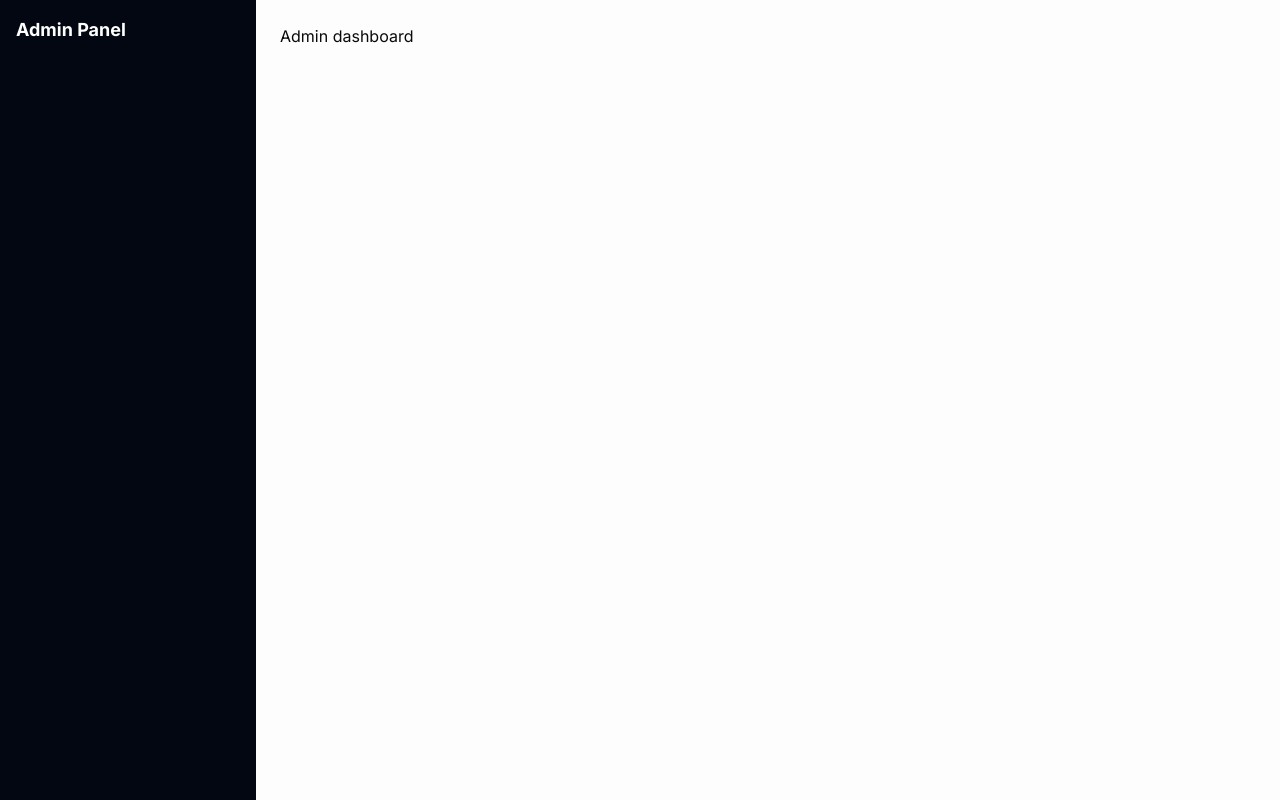
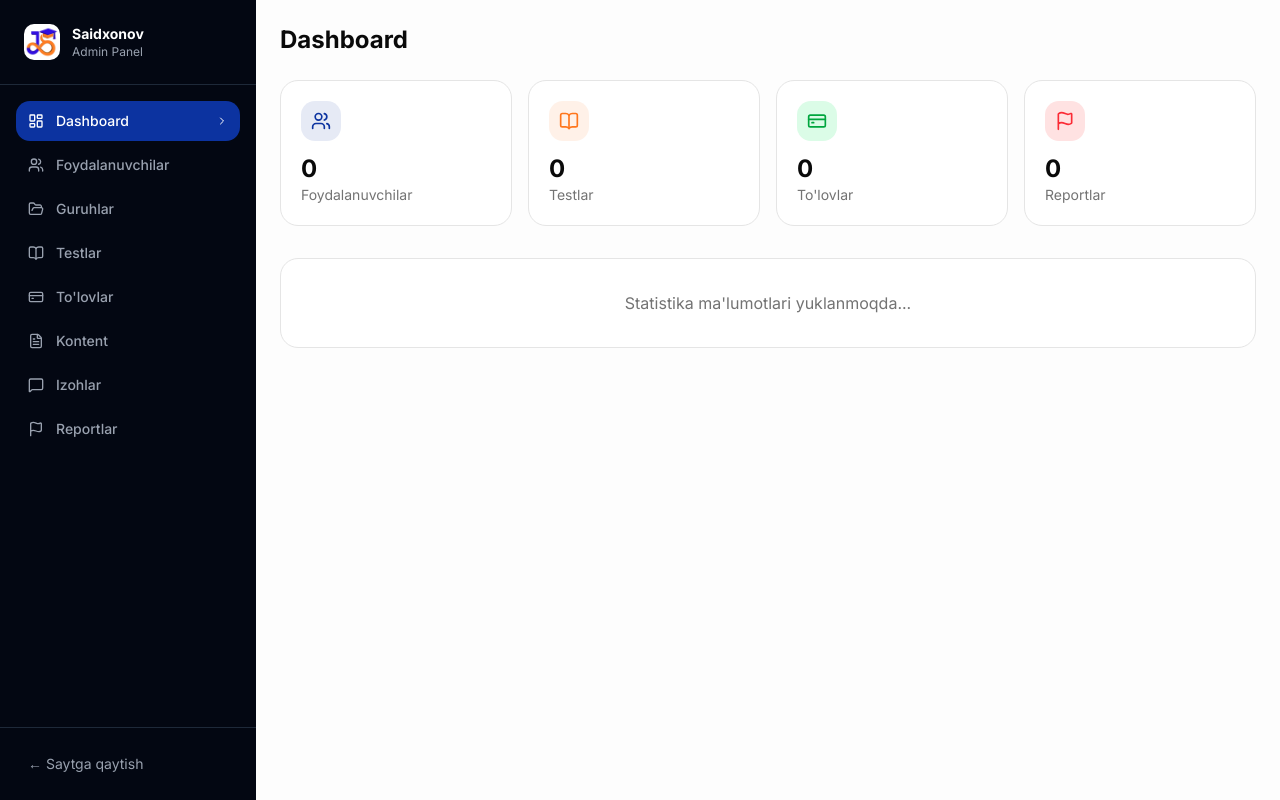
Before and after one commit to Magnus-ghub/math-academy-client, a Next.js app: page /admin in a window 1280 px wide. Built offline with nearby package versions, Linux system fonts and the light colour scheme; no server answers.

Commit message:
feat: admin panel layout, sidebar, dashboard

```diff
--- a/src/app/(admin)/admin/page.tsx
+++ b/src/app/(admin)/admin/page.tsx
@@ -1 +1,34 @@
-export default function AdminPage() { return <div>Admin dashboard</div> }
+import { Users, BookOpen, CreditCard, Flag } from "lucide-react";
+
+const stats = [
+  { label: "Foydalanuvchilar", value: "0", icon: Users, color: "text-primary bg-primary/10" },
+  { label: "Testlar", value: "0", icon: BookOpen, color: "text-accent bg-accent/10" },
+  { label: "To'lovlar", value: "0", icon: CreditCard, color: "text-green-600 bg-green-100" },
+  { label: "Reportlar", value: "0", icon: Flag, color: "text-red-500 bg-red-100" },
+];
+
+export default function AdminDashboardPage() {
+  return (
+    <div>
+      <h1 className="text-2xl font-bold mb-6">Dashboard</h1>
+
+      {/* Stats */}
+      <div className="grid grid-cols-1 sm:grid-cols-2 lg:grid-cols-4 gap-4 mb-8">
+        {stats.map((stat) => (
+          <div key={stat.label} className="bg-background rounded-2xl border border-border p-5">
+            <div className={`w-10 h-10 rounded-xl flex items-center justify-center mb-3 ${stat.color}`}>
+              <stat.icon className="w-5 h-5" />
+            </div>
+            <p className="text-2xl font-bold">{stat.value}</p>
+            <p className="text-sm text-muted-foreground">{stat.label}</p>
+          </div>
+        ))}
+      </div>
+
+      {/* Placeholder */}
+      <div className="bg-background rounded-2xl border border-border p-8 text-center text-muted-foreground">
+        <p>Statistika ma'lumotlari yuklanmoqda...</p>
+      </div>
+    </div>
+  );
+}
--- a/src/app/(admin)/layout.tsx
+++ b/src/app/(admin)/layout.tsx
@@ -1,10 +1,16 @@
-export default function AdminLayout({ children }: { children: React.ReactNode }) {
+import AdminSidebar from "@/components/admin/AdminSidebar";
+
+export default function AdminLayout({
+  children,
+}: {
+  children: React.ReactNode;
+}) {
   return (
     <div className="flex min-h-screen">
-      <aside className="w-64 bg-gray-950 text-white min-h-screen p-4">
-        <p className="font-bold text-lg mb-6">Admin Panel</p>
-      </aside>
-      <main className="flex-1 p-6 bg-muted/20">{children}</main>
+      <AdminSidebar />
+      <main className="flex-1 bg-muted/20 p-6 overflow-auto">
+        {children}
+      </main>
     </div>
   );
 }
--- /dev/null
+++ b/src/components/admin/AdminSidebar.tsx
@@ -0,0 +1,86 @@
+"use client";
+
+import Link from "next/link";
+import { usePathname } from "next/navigation";
+import Image from "next/image";
+import {
+  LayoutDashboard,
+  Users,
+  BookOpen,
+  FolderOpen,
+  CreditCard,
+  MessageSquare,
+  Flag,
+  FileText,
+  ChevronRight,
+} from "lucide-react";
+import { cn } from "@/lib/utils";
+
+const menuItems = [
+  { href: "/admin", icon: LayoutDashboard, label: "Dashboard" },
+  { href: "/admin/users", icon: Users, label: "Foydalanuvchilar" },
+  { href: "/admin/groups", icon: FolderOpen, label: "Guruhlar" },
+  { href: "/admin/tests", icon: BookOpen, label: "Testlar" },
+  { href: "/admin/payments", icon: CreditCard, label: "To'lovlar" },
+  { href: "/admin/content", icon: FileText, label: "Kontent" },
+  { href: "/admin/comments", icon: MessageSquare, label: "Izohlar" },
+  { href: "/admin/reports", icon: Flag, label: "Reportlar" },
+];
+
+export default function AdminSidebar() {
+  const pathname = usePathname();
+
+  return (
+    <aside className="w-64 min-h-screen bg-gray-950 text-white flex flex-col">
+      {/* Logo */}
+      <div className="p-6 border-b border-gray-800">
+        <Link href="/admin" className="flex items-center gap-3">
+          <Image
+            src="/logo.jpg"
+            alt="Saidxonov Academy"
+            width={36}
+            height={36}
+            className="rounded-lg"
+          />
+          <div>
+            <p className="font-bold text-sm">Saidxonov</p>
+            <p className="text-xs text-gray-400">Admin Panel</p>
+          </div>
+        </Link>
+      </div>
+
+      {/* Menu */}
+      <nav className="flex-1 p-4 space-y-1">
+        {menuItems.map((item) => {
+          const isActive = pathname === item.href;
+          return (
+            <Link
+              key={item.href}
+              href={item.href}
+              className={cn(
+                "flex items-center gap-3 px-3 py-2.5 rounded-xl text-sm font-medium transition-all",
+                isActive
+                  ? "bg-primary text-white"
+                  : "text-gray-400 hover:bg-gray-800 hover:text-white"
+              )}
+            >
+              <item.icon className="w-4 h-4" />
+              {item.label}
+              {isActive && <ChevronRight className="w-3 h-3 ml-auto" />}
+            </Link>
+          );
+        })}
+      </nav>
+
+      {/* Bottom */}
+      <div className="p-4 border-t border-gray-800">
+        <Link
+          href="/"
+          className="flex items-center gap-3 px-3 py-2.5 rounded-xl text-sm text-gray-400 hover:bg-gray-800 hover:text-white transition-all"
+        >
+          ← Saytga qaytish
+        </Link>
+      </div>
+    </aside>
+  );
+}
```
